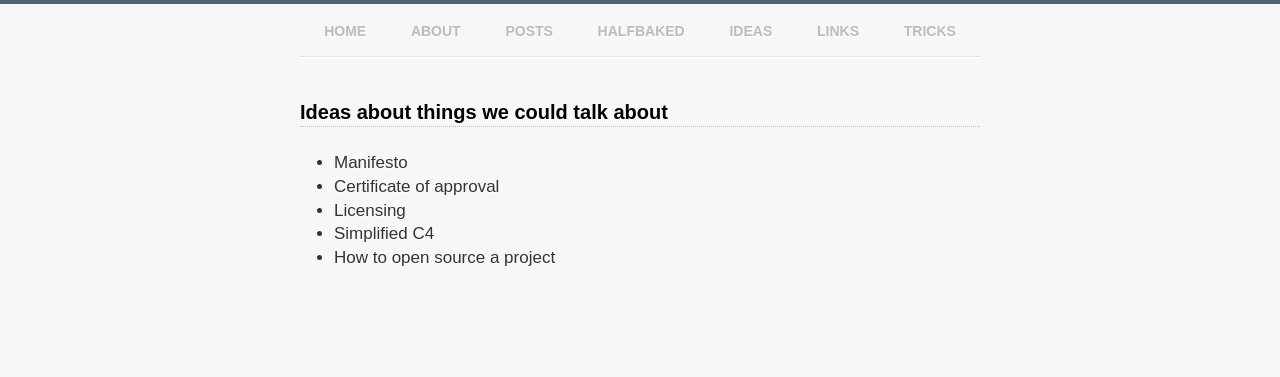
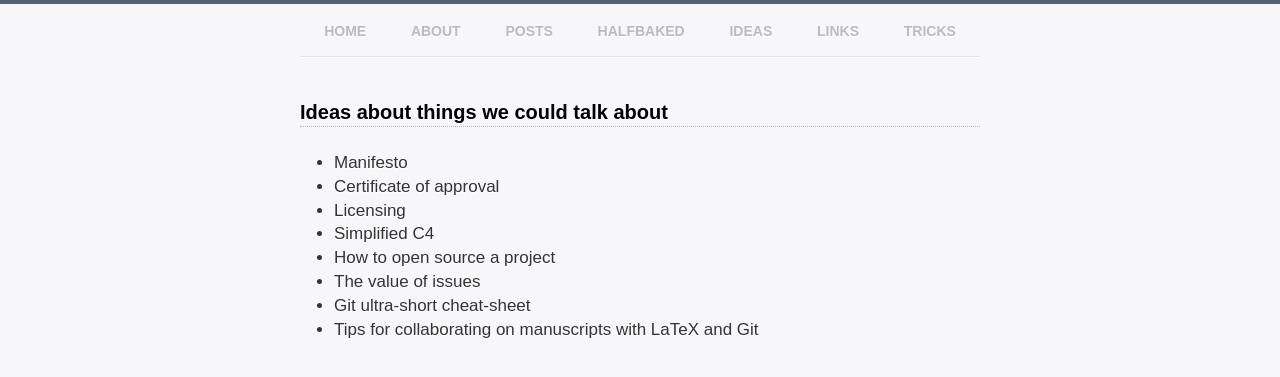
Before and after one commit to dev-cafe/blog, a Jekyll site: the page built from ideas.md, in a window 1280 px wide. Shown: the top 377 px of the page. Built offline with Jekyll 4.4.1, drawn with Linux system fonts in a browser that asks for light colours.

Commit message:
transferring some more ideas from paper to the cloud

```diff
--- a/ideas.md
+++ b/ideas.md
@@ -10,3 +10,6 @@ title: Ideas
 - Licensing
 - Simplified C4
 - How to open source a project
+- The value of issues
+- Git ultra-short cheat-sheet
+- Tips for collaborating on manuscripts with LaTeX and Git
```
